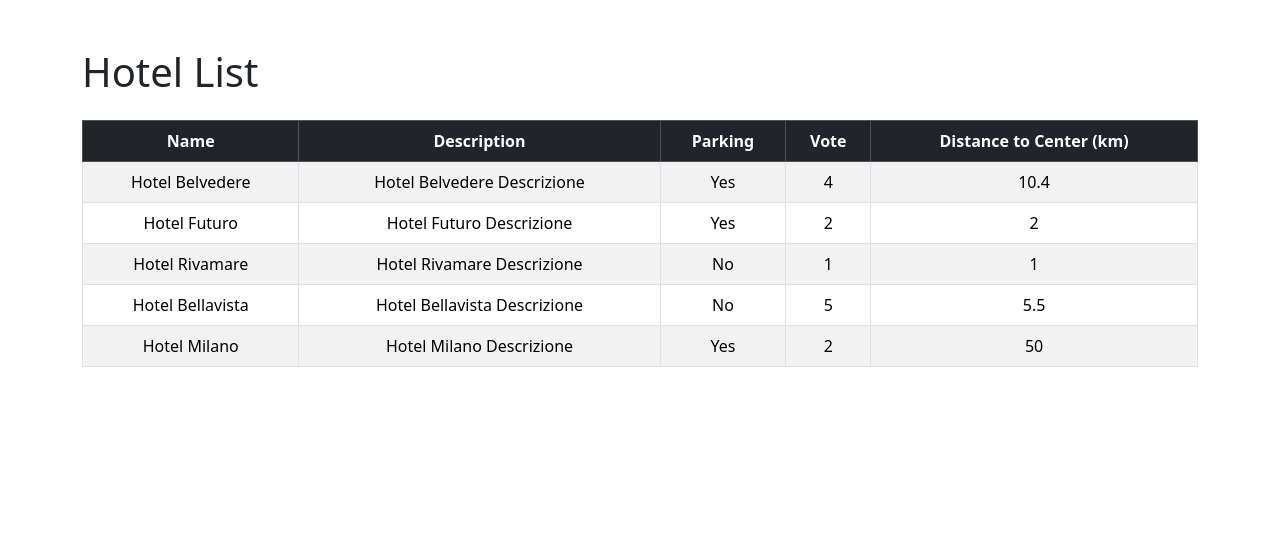
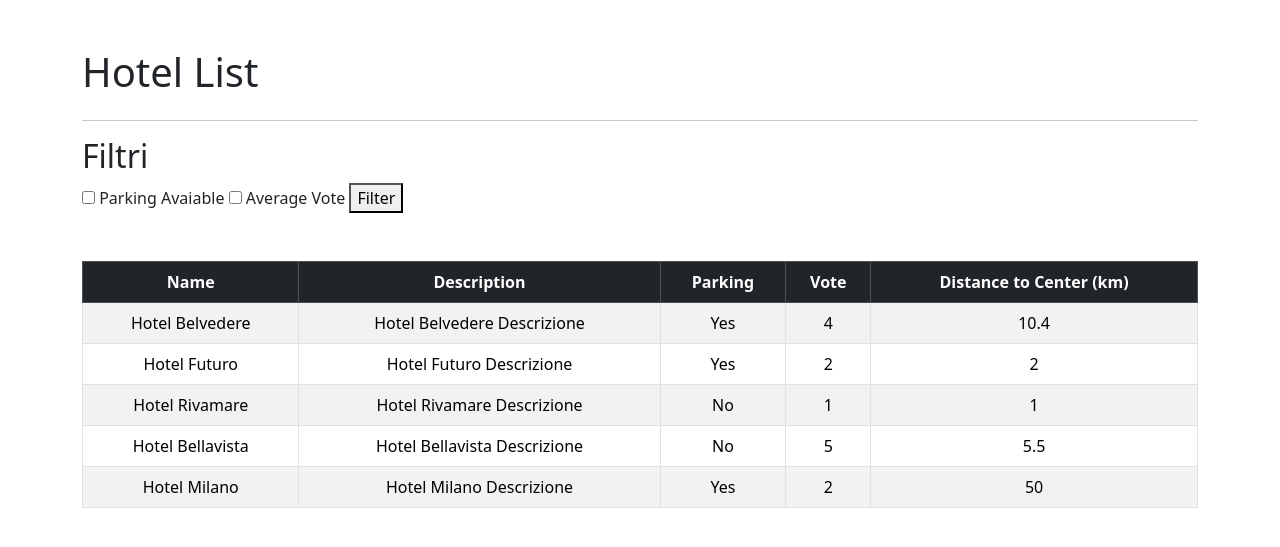
Before and after one commit to palascinochristian/php-hotel, a PHP site: page / in a window 1280 px wide. Shown: the top 547 px of the page. Run offline with PHP 8.4, Linux system fonts and the light colour scheme.

Commit message:
feat: add bonus filters

```diff
--- a/index.php
+++ b/index.php
@@ -10,8 +10,18 @@
 <body>
 <div class="container my-5">
     <h1 class="mb-4">Hotel List</h1>
+    <hr>
+    <h2> Filtri </h2>
+    <form action="">
+        <input id="parking" name="parking" type="checkbox">
+        <label for="parking"> Parking Avaiable</label>
+        <input id="vote" name="vote" type="checkbox">
+        <label for="vote">Average Vote</label>
 
-    <div class="table-responsive">
+        <button>Filter</button>
+
+
+    <div class="table-responsive mt-5">
         <table class="table table-bordered table-striped table-hover align-middle text-center">
             <thead class="table-dark">
                 <tr>
@@ -62,7 +72,31 @@
                     ],
                 ];
 
+                $parking_filter = false;
+                $average_vote = false;
+
+                if(isset($_GET['parking']) && $_GET['parking'] == "on"){
+                    $parking_filter = true;
+
+                }
+                if(isset($_GET['vote']) && $_GET['vote'] > 3){
+                    $average_vote = true;
+                }
+
                 foreach ($hotels as $hotel) {
+
+                    if($parking_filter){
+                        if(!$hotel['parking']) {
+                            continue;
+
+                        }
+                    }
+                    if($average_vote){
+                        if($hotel['vote'] <= 3){
+                            continue;
+                        }
+                    }
+
                     echo "<tr>";
                     echo "<td>{$hotel['name']}</td>";
                     echo "<td>{$hotel['description']}</td>";
```
